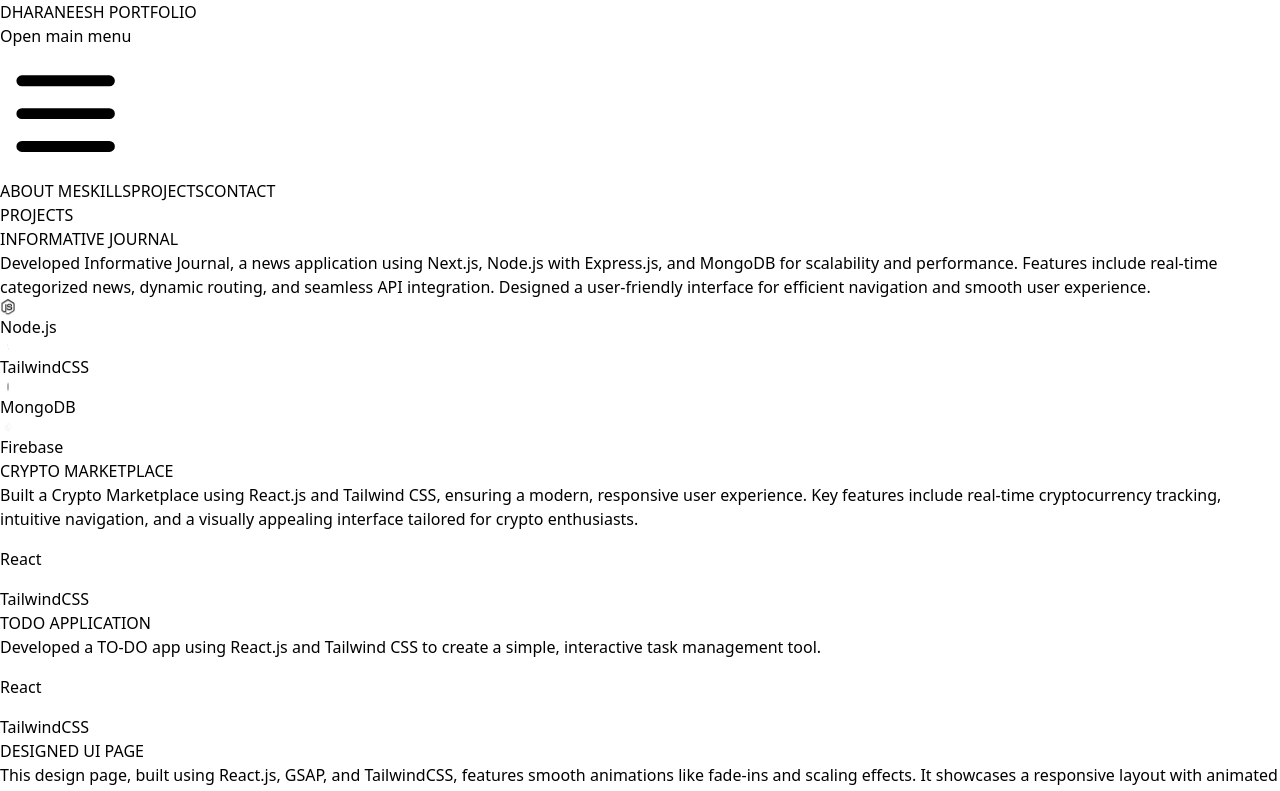
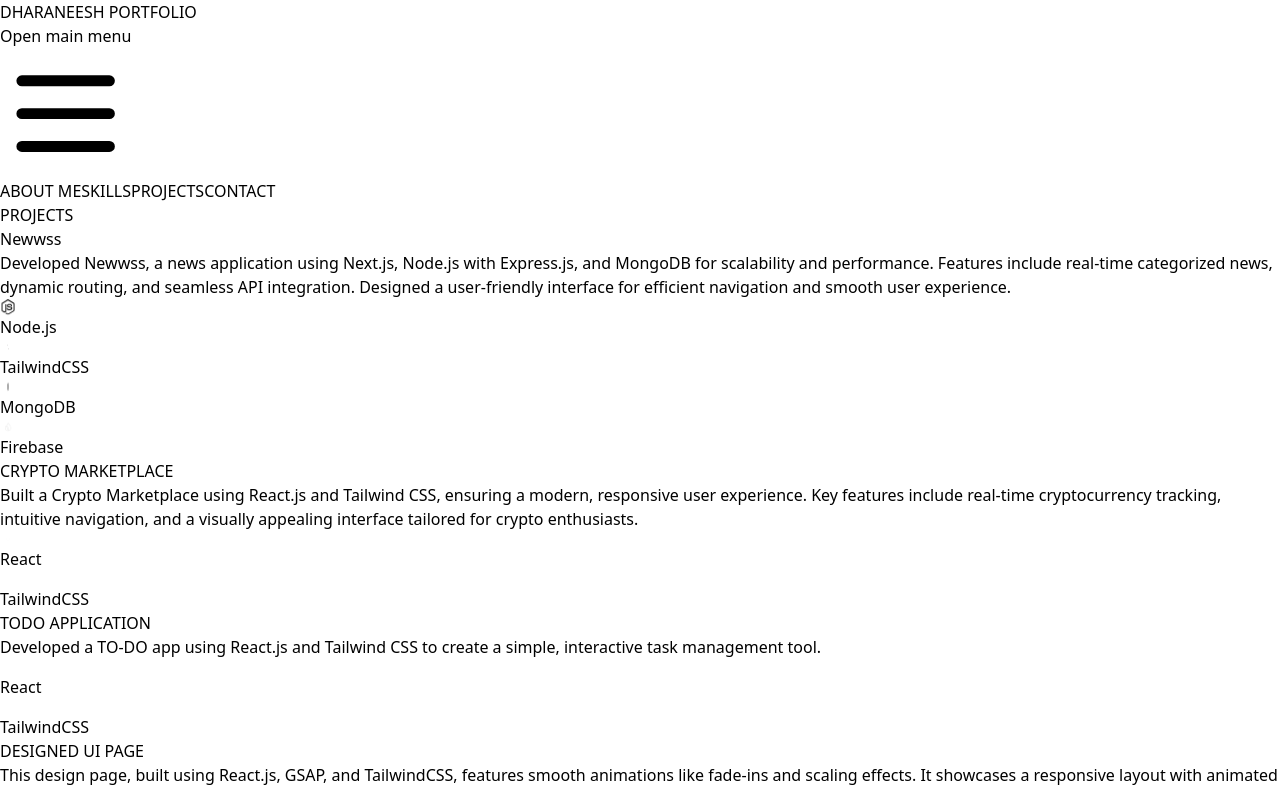
Before and after one commit to dharaneesh-r/portfolio, a React (Vite) app: page /projects in a window 1280 px wide. Shown: the top 791 px of the page. Built offline with nearby package versions, Linux system fonts and the light colour scheme.

Commit message:
changes made in linke

```diff
--- a/src/Components/Projects.jsx
+++ b/src/Components/Projects.jsx
@@ -30,16 +30,16 @@ const Projects = () => {
 
   const projectData = [
     {
-      title: "INFORMATIVE JOURNAL",
+      title: "Newwss",
       description:
-        "Developed Informative Journal, a news application using Next.js, Node.js with Express.js, and MongoDB for scalability and performance. Features include real-time categorized news, dynamic routing, and seamless API integration. Designed a user-friendly interface for efficient navigation and smooth user experience.",
+        "Developed Newwss, a news application using Next.js, Node.js with Express.js, and MongoDB for scalability and performance. Features include real-time categorized news, dynamic routing, and seamless API integration. Designed a user-friendly interface for efficient navigation and smooth user experience.",
       techStack: [
         { icon: <FaNodeJs key="nodejs" className="tech-icon text-green-600 text-5xl shadow-2xl hover:scale-110 transition-all duration-300" />, name: "Node.js" },
         { icon: <SiTailwindcss key="tailwind" className="tech-icon text-teal-400 text-5xl shadow-2xl hover:scale-110 transition-all duration-300" />, name: "TailwindCSS" },
         { icon: <SiMongodb key="mongodb" className="tech-icon text-green-800 text-5xl shadow-2xl hover:scale-110 transition-all duration-300" />, name: "MongoDB" },
         { icon: <SiFirebase key="firebase" className="tech-icon text-yellow-600 text-5xl shadow-2xl hover:scale-110 transition-all duration-300" />, name: "Firebase" },
       ],
-      link: "https://informativejournal.vercel.app/",
+      link: "https://www.newwss.com/",
     },
     {
       title: "CRYPTO MARKETPLACE",
```
